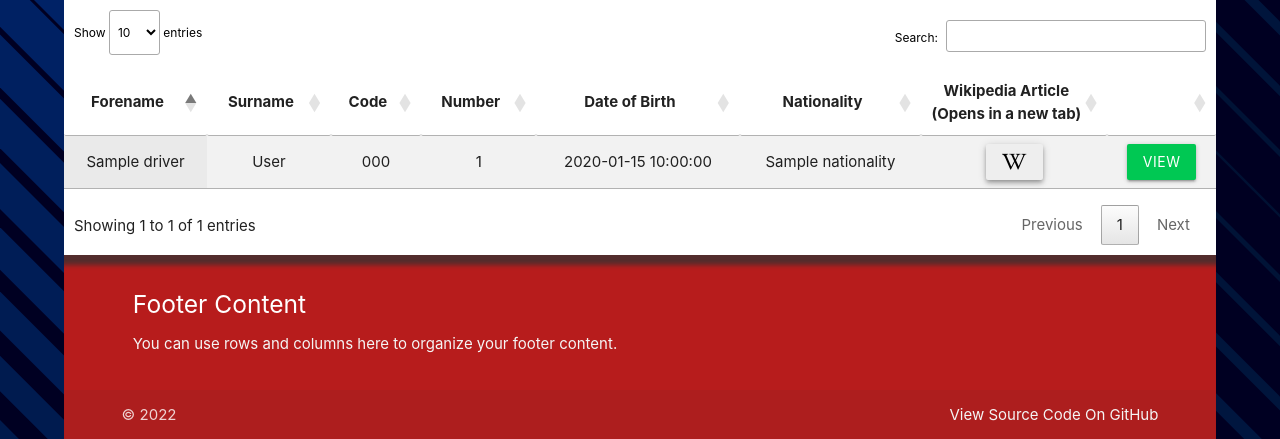
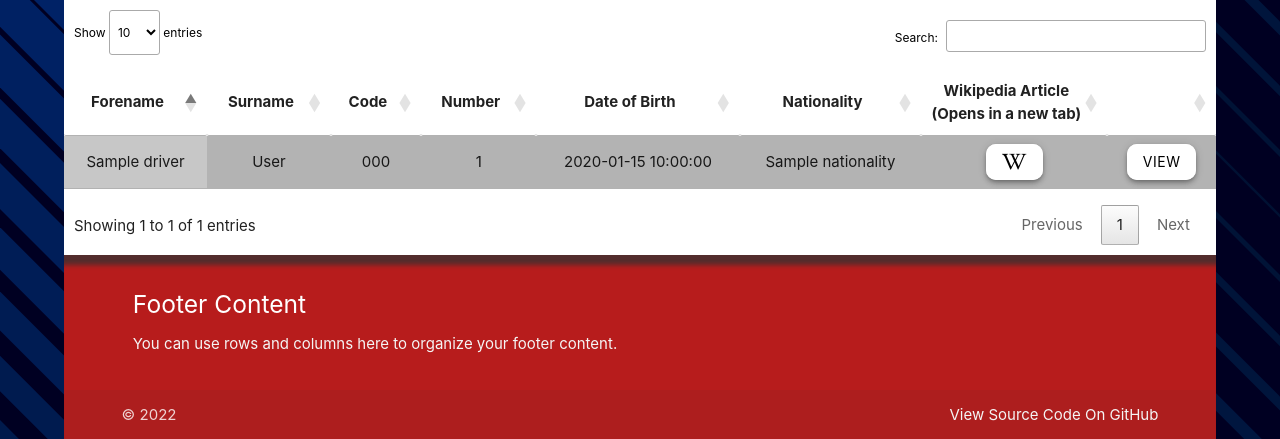
Before and after one commit to Fatheed7/formula-one-stats, a Flask app: page /drivers in a window 1280 px wide. Shown: the part 64-503 px from the top of the page. Run offline with Flask 2, Linux system fonts and the light colour scheme; the visitor is signed in with stand-in values (Sample User, id 1); a database or web service that is not in the repository returns one stand-in record (values such as "Sample title"); some libraries are stand-ins or nearby versions.

Commit message:
Updated button styling on pages and added hover effect to buttons

```diff
--- a/static/css/style.css
+++ b/static/css/style.css
@@ -272,3 +272,81 @@ label {
 #driver_image {
   width: 75%;
 }
+
+
+.odd {
+  background-color: #b7b7b7 !important;
+}
+
+.sorting_1 {
+  background-color: #f1f1f175 !important;
+}
+
+/*
+https://codepen.io/kocsten/pen/rggjXp
+*/
+.glow-on-hover {
+  border: none;
+  outline: none;
+  color: #fff;
+  background: #111;
+  cursor: pointer;
+  position: relative;
+  z-index: 0;
+  border-radius: 10px;
+}
+
+.glow-on-hover:before {
+  content: '';
+  background: linear-gradient(45deg, #ff0000, #ff7300, #fffb00, #48ff00, #00ffd5, #002bff, #7a00ff, #ff00c8, #ff0000);
+  position: absolute;
+  top: -2px;
+  left: -2px;
+  background-size: 400%;
+  z-index: -1;
+  filter: blur(5px);
+  width: calc(100% + 4px);
+  height: calc(100% + 4px);
+  animation: glowing 20s linear infinite;
+  opacity: 0;
+  transition: opacity .3s ease-in-out;
+  border-radius: 10px;
+}
+
+.glow-on-hover:active {
+  color: #000
+}
+
+.glow-on-hover:active:after {
+  background: transparent;
+}
+
+.glow-on-hover:hover:before {
+  opacity: 1;
+}
+
+.glow-on-hover:after {
+  z-index: -1;
+  content: '';
+  position: absolute;
+  width: 100%;
+  height: 100%;
+  background: #fff;
+  left: 0;
+  top: 0;
+  border-radius: 10px;
+}
+
+@keyframes glowing {
+  0% {
+    background-position: 0 0;
+  }
+
+  50% {
+    background-position: 400% 0;
+  }
+
+  100% {
+    background-position: 0 0;
+  }
+}
--- a/templates/circuits.html
+++ b/templates/circuits.html
@@ -27,7 +27,7 @@
         <a
           target="_blank"
           type="button"
-          class="grey lighten-3 btn z-depth-2 black-text"
+          class="grey lighten-3 btn z-depth-2 black-text glow-on-hover"
           href="https://www.google.com/maps/search/{{ circuit.lat }},{{ circuit.lng }}"
         >
           <img
@@ -41,7 +41,7 @@
         <a
           target="_blank"
           type="button"
-          class="grey lighten-3 btn z-depth-2 black-text"
+          class="grey lighten-3 btn z-depth-2 black-text glow-on-hover"
           href="{{ circuit.url }}"
         >
           <i class="fa-brands fa-wikipedia-w"
@@ -52,7 +52,7 @@
       <td>
         <a
           href="{{ url_for('view_circuit', circuit_id=circuit._id) }}"
-          class="btn red darken-4"
+          class="grey lighten-3 btn z-depth-2 black-text glow-on-hover"
           >View</a
         >
       </td>
--- a/templates/constructors.html
+++ b/templates/constructors.html
@@ -17,7 +17,7 @@
         <a
           target="_blank"
           type="button"
-          class="grey lighten-3 btn z-depth-2 black-text"
+          class="grey lighten-3 btn z-depth-2 black-text glow-on-hover"
           href="{{ constructor.url }}"
         >
           <i class="fa-brands fa-wikipedia-w"
@@ -27,7 +27,7 @@
       <td>
         <a
           href="{{ url_for('view_constructor', constructor_id=constructor._id) }}"
-          class="btn green accent-4"
+          class="grey lighten-3 btn z-depth-2 black-text glow-on-hover"
           >View Constructor</a
         >
       </td>
--- a/templates/drivers.html
+++ b/templates/drivers.html
@@ -28,7 +28,7 @@
         <a
           target="_blank"
           type="button"
-          class="grey lighten-3 btn z-depth-2 black-text"
+          class="grey lighten-3 btn z-depth-2 black-text glow-on-hover"
           href="{{ driver.url }}"
         >
           <i class="fa-brands fa-wikipedia-w"
@@ -38,7 +38,7 @@
       <td>
         <a
           href="{{ url_for('view_driver', driver_id=driver._id) }}"
-          class="btn green accent-4"
+          class="grey lighten-3 btn z-depth-2 black-text glow-on-hover"
           >View</a
         >
       </td>
@@ -46,7 +46,7 @@
       <td>
         <a
           href="{{ url_for('edit_driver', driver_id=driver._id) }}"
-          class="btn green accent-4"
+          class="grey lighten-3 btn z-depth-2 black-text glow-on-hover"
           >Edit</a
         >
       </td>
--- a/templates/races.html
+++ b/templates/races.html
@@ -28,7 +28,7 @@
         <a
           target="_blank"
           type="button"
-          class="grey lighten-3 btn z-depth-2 black-text"
+          class="grey lighten-3 btn z-depth-2 black-text glow-on-hover"
           href="{{ race.url }}"
         >
           <i class="fa-brands fa-wikipedia-w"
@@ -38,7 +38,7 @@
       <td>
         <a
           href="{{ url_for('view_race', race_id=race._id) }}"
-          class="btn green accent-4"
+          class="grey lighten-3 btn z-depth-2 black-text glow-on-hover"
           >View Race</a
         >
       </td>
--- a/templates/seasons.html
+++ b/templates/seasons.html
@@ -17,7 +17,7 @@
         <a
           target="_blank"
           type="button"
-          class="grey lighten-3 btn z-depth-2 black-text"
+          class="grey lighten-3 btn z-depth-2 black-text glow-on-hover"
           href="{{ season.url }}"
         >
           <i class="fa-brands fa-wikipedia-w"
@@ -27,7 +27,7 @@
       <td>
         <a
           href="{{ url_for('view_season', season_id=season._id) }}"
-          class="btn green accent-4"
+          class="grey lighten-3 btn z-depth-2 black-text glow-on-hover"
           >View Season</a
         >
       </td>
```
